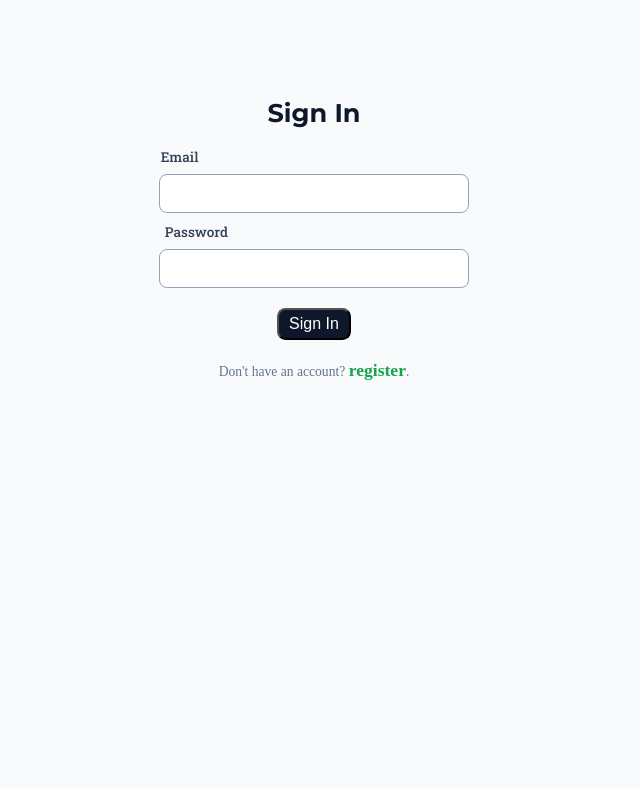
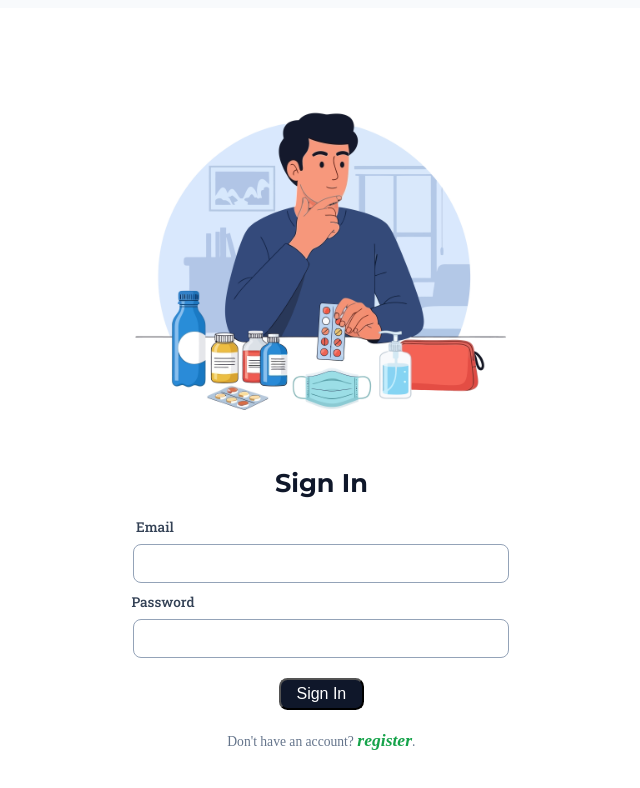
Before and after one commit to Nathaniel-saint/pHarMa, a React (Vite) app: page /login in a window 1280 px wide. Shown: the top 788 px of the page, without its empty margins (326-966 px from the left). Built offline with nearby package versions, Linux system fonts and the light colour scheme; a web font is replaced by a local one.

Commit message:
fixed sigin logic and styling

```diff
--- a/src/App.jsx
+++ b/src/App.jsx
@@ -10,7 +10,6 @@ import Dashboard from "./features/pages/Dashboard";
 import Scan from "./features/pages/Scan";
 import History from "./features/pages/History";
 import User from "./features/pages/User";
-import './features/auth/Auth.css';
 import './features/pages/Dash.css'
 import './features/pages/HistInsight.css'
 import Insight from "./features/pages/Insight";
--- a/src/features/auth/Auth.css
+++ b/src/features/auth/Auth.css
@@ -1,18 +1,16 @@
-/* .one{
-  background-color: red;
-  width: 100%;
-  height: auto;
+
+
+.input-form-wrapper {
   display: flex;
   justify-content: center;
-  align-items: center;
-} */
-
-.input-form-wrapper {
-  justify-content: center;
   align-self: center;
-  width: 50%;
+  max-width: 98%;
+  width: 100%;
+  height: 89.89vh;
   padding: 40px 20px;
   margin: 0 auto;
+  justify-self: center;
+  background-color: white;
 
 }
 
@@ -20,11 +18,26 @@
 .input-form-wrapper form {
   display: flex;
   flex-direction: column;
-  background: none;
+  background: white;
   padding: 32px;
-  border-radius: 4px;
+  border-radius: 70px;
   justify-content: center;
   align-items: center;
+  width: 35rem;
+  /* justify-self: center; */
+
+
+  /* margin-top: 9rem; */
+  /* border:#0f172a 2px solid; */
+  /* box-shadow: 4px 2px 10px 4px #a7a4a4df; */
+}
+
+.img-auth{
+  width: 400px;
+}
+
+.img-auths{
+  width: 300px;
 }
 
 .input-form-wrapper h1 {
@@ -49,25 +62,25 @@
 }
 
 .user{
-  margin-right: 14.7rem;
+  margin-right: 19rem;
 }
 
-.email{
-  margin-right: 16.8rem;
-}
+
 
 .c-pass{
-  margin-right: 11.5rem ;
+  margin-right: 16.4rem ;
 }
 
 .pass{
-  margin-right: 14.7rem;
+  margin-right: 19.8rem;
 }
-
+.email{
+  margin-right: 20.8rem;
+}
 
 .input-form-wrapper form input {
   align-self: center;
-  width: 50%;
+  width: 350px;
   padding: 10px 12px;
   font-size: 0.95rem;
   color: #0f172a;
@@ -94,6 +107,8 @@
 
   background: #0f172a;
   color: #ffffff;
+  height: 40px;
+  width: 85px;
 
   cursor: pointer;
   margin-top: 10px;
--- a/src/features/auth/ProtectedRoute.jsx
+++ b/src/features/auth/ProtectedRoute.jsx
@@ -1,5 +1,5 @@
 import React from "react";
-import { Navigate, Outlet } from "react-router-dom";
+import { Navigate, Outlet, useNavigate } from "react-router-dom";
 
 
 function ProtectedRoute(){
--- a/src/features/auth/SignIn.jsx
+++ b/src/features/auth/SignIn.jsx
@@ -1,5 +1,6 @@
 import React, {useState} from "react";
 import { Link, useNavigate } from 'react-router-dom';
+import './Auth.css';
 
 
 //import goes up here
@@ -7,12 +8,12 @@ import { Link, useNavigate } from 'react-router-dom';
 
 function SignIn(){
 
+    const navigate = useNavigate();
     const [form, setForm] = useState({
         email: '',
         password: '',
     });
 
-    const navigate = useNavigate();
 
     const handleChange = (e) =>{
         setForm({
@@ -24,7 +25,11 @@ function SignIn(){
     const handleSubmit = (e) =>{
         e.preventDefault();
 
+        const created_token = 'fuckyou'
+        localStorage.setItem('user_token', created_token)
         const rawData = localStorage.getItem('dummyUser');
+
+        console.log(rawData)
 
         if(!rawData){
             alert('user does not exist redirecting to signup');
@@ -36,8 +41,9 @@ function SignIn(){
 
 
         if (logData.email===form.email && logData.password===form.password){
+            navigate('/dashboard');
+            // console.log(logData)
             alert('Successfully signed in');
-            navigate('/dashboard');
         }
         else{
             alert('invalid credentials');
@@ -47,6 +53,7 @@ function SignIn(){
     return(
             <div className="input-form-wrapper">
             <form className="form" onSubmit={handleSubmit}>
+                <img className="img-auth" src="src/assets/auth.jpg" alt="" />
                 <h1>Sign In</h1>
                 <label className="email">Email</label>
                 <input type="email" name="email" value={form.email} onChange={handleChange} required></input>
@@ -54,7 +61,7 @@ function SignIn(){
                 <input type="password" name="password" value={form.password} onChange={handleChange} required></input>
                 <button type="submit">Sign In</button>
 
-                <p>Don't have an account? <Link to="/register"><emp>register</emp></Link>.</p>
+                <p>Don't have an account? <Link to="/register"><em>register</em></Link>.</p>
             </form>
         </div>
     );
--- a/src/features/auth/SignUP.jsx
+++ b/src/features/auth/SignUP.jsx
@@ -55,6 +55,7 @@ return(
         <div className="input-form-wrapper">
             <form className="form" onSubmit={handleSubmit}>
                 <h1>Sign Up</h1>
+                <img className="img-auths" src="src/assets/auth.jpg" alt="" />
 
                 <label className="user">Username</label>
                 <input type="text" name="username" value={form.username} onChange={handleChange} required/>
--- a/src/features/pages/DashLayout.jsx
+++ b/src/features/pages/DashLayout.jsx
@@ -12,18 +12,8 @@ function DashLayout() {
     localStorage.removeItem('user_token');
     sessionStorage.removeItem('user_token');
 
-    window.location.href = '/login';
+    window.location.href = '/';
   }
-
-
-
-
-
-
-
-
-
-
 
 
 
--- a/src/features/pages/History.jsx
+++ b/src/features/pages/History.jsx
@@ -15,7 +15,7 @@ function History() {
   const [searchQuery, setSearchQuery] = useState("");
   const [statusFilter, setStatusFilter] = useState("ALL");
 
-  // Load complete scanner database on layout mounting
+
   useEffect(() => {
     try {
       const cachedLogsRaw = localStorage.getItem("app_scans");
--- a/src/index.css
+++ b/src/index.css
@@ -177,17 +177,6 @@ body {
   user-select: none;
 }
 
-.star-left {
-  top: 25%;
-  left: 12%;
-}
-
-.star-right {
-  bottom: 35%;
-  right: 12%;
-}
-
-
 .footer-bar {
   width: auto;
   padding: 30px 60px;
--- a/src/sections/Hero.jsx
+++ b/src/sections/Hero.jsx
@@ -4,8 +4,7 @@ import { Link } from 'react-router-dom';
 function Hero() {
     return (
         <section className="hero-section">
-            <div className="star star-left">✦</div>
-            <div className="star star-right">✦</div>
+
 
             <div className="hero-content">
                 <h1 className="hero-heading">
```
Also changed, not shown: src/assets/auth.jpg (added).
